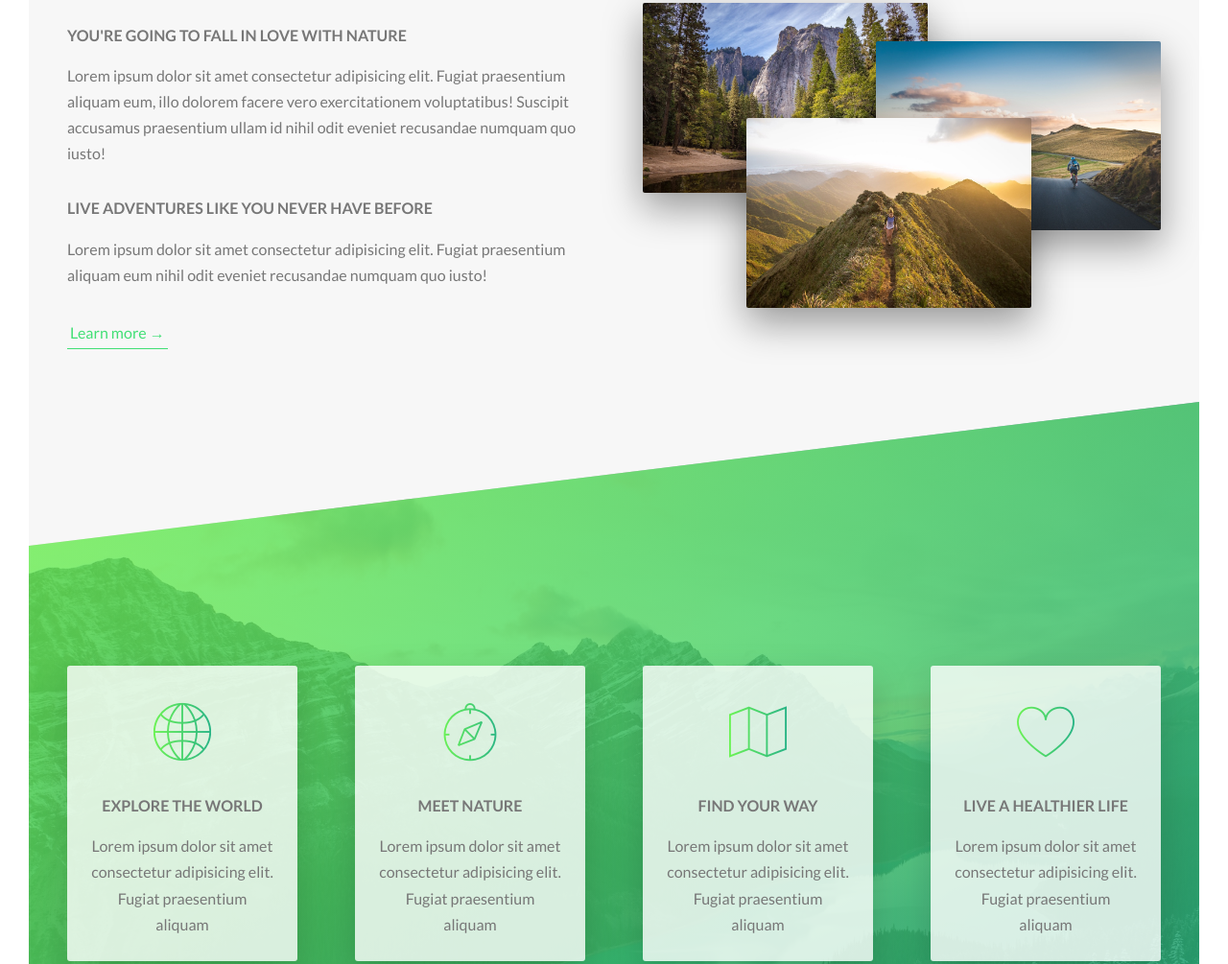
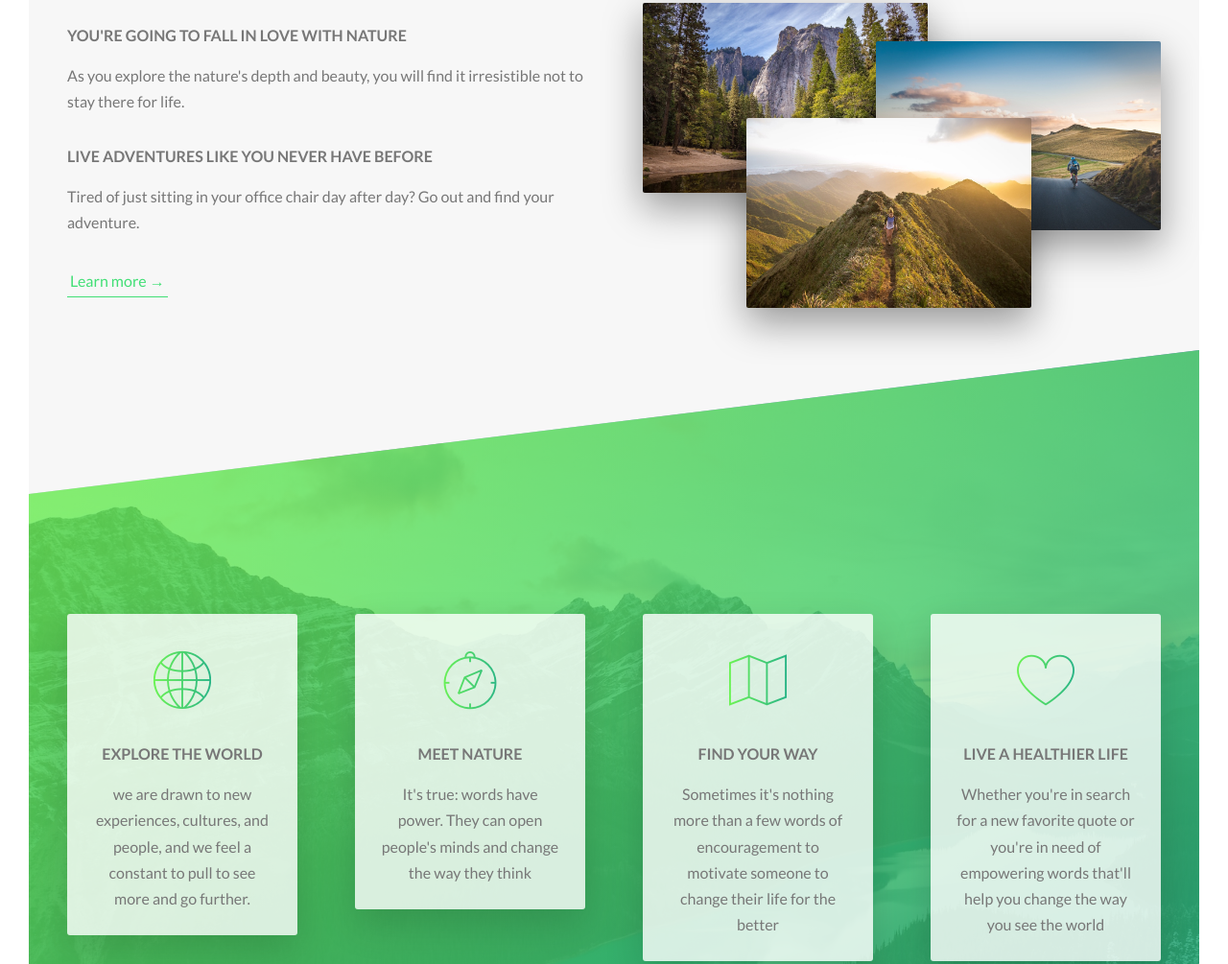
Before and after one commit to kalebWond/Natours, a website: page index.html in a window 1280 px wide. Shown: the part 997-2002 px from the top of the page at 96% size. Drawn offline with Linux system fonts and the light colour scheme.

Commit message:
change lorem ipsums

```diff
--- a/index.html
+++ b/index.html
@@ -52,10 +52,10 @@
         <div class="row">
             <div class="col-1-of-2">
                 <h3 class="heading-tertiary u-margin-bottom-small">You're going to fall in love with nature</h3>
-                <p class="paragraph">Lorem ipsum dolor sit amet consectetur adipisicing elit. Fugiat praesentium aliquam eum, illo dolorem facere vero exercitationem voluptatibus! Suscipit accusamus praesentium ullam id nihil odit eveniet recusandae numquam quo iusto!</p>
+                <p class="paragraph">As you explore the nature's depth and beauty, you will find it irresistible not to stay there for life.</p>
 
                 <h3 class="heading-tertiary u-margin-bottom-small">Live adventures like you never have before</h3>
-                <p class="paragraph">Lorem ipsum dolor sit amet consectetur adipisicing elit. Fugiat praesentium aliquam eum nihil odit eveniet recusandae numquam quo iusto!</p>
+                <p class="paragraph">Tired of just sitting in your office chair day after day? Go out and find your adventure.</p>
 
                 <a href="#" class="btn-text">Learn more &rarr;</a>
             </div>
@@ -74,28 +74,28 @@
                 <div class="feature-box">
                     <i class="feature-box__icon icon-basic-world"></i>
                     <h3 class="heading-tertiary u-margin-bottom-small">Explore the world</h3>
-                    <p class="feature-box__text">Lorem ipsum dolor sit amet consectetur adipisicing elit. Fugiat praesentium aliquam</p>
+                    <p class="feature-box__text">we are drawn to new experiences, cultures, and people, and we feel a constant to pull to see more and go further.</p>
                 </div>
             </div>
             <div class="col-1-of-4">
                 <div class="feature-box">
                     <i class="feature-box__icon icon-basic-compass"></i>
                     <h3 class="heading-tertiary u-margin-bottom-small">Meet nature</h3>
-                    <p class="feature-box__text">Lorem ipsum dolor sit amet consectetur adipisicing elit. Fugiat praesentium aliquam</p>
+                    <p class="feature-box__text">It's true: words have power. They can open people's minds and change the way they think</p>
                 </div>
             </div>
             <div class="col-1-of-4">
                 <div class="feature-box">
                     <i class="feature-box__icon icon-basic-map"></i>
                     <h3 class="heading-tertiary u-margin-bottom-small">Find your way</h3>
-                    <p class="feature-box__text">Lorem ipsum dolor sit amet consectetur adipisicing elit. Fugiat praesentium aliquam</p>
+                    <p class="feature-box__text">Sometimes it's nothing more than a few words of encouragement to motivate someone to change their life for the better</p>
                 </div>
             </div>
             <div class="col-1-of-4">
                 <div class="feature-box">
                     <i class="feature-box__icon icon-basic-heart"></i>
                     <h3 class="heading-tertiary u-margin-bottom-small">Live a healthier life</h3>
-                    <p class="feature-box__text">Lorem ipsum dolor sit amet consectetur adipisicing elit. Fugiat praesentium aliquam</p>
+                    <p class="feature-box__text">Whether you're in search for a new favorite quote or you're in need of empowering words that'll help you change the way you see the world</p>
                 </div>
             </div>
         </div>
@@ -225,7 +225,7 @@
                 <div class="story__text">
                     <h3 class="heading-tertiary u-margin-bottom-small">I had the best week ever with my family</h3>
                     <p>
-                        Lorem ipsum dolor sit amet consectetur adipisicing elit. Fugiat aliquam eum, illo dolorem facere ugiat praesentium aliquam eum, vero exercitationem voluptatibus! Suscipit accusamus praesentium ullam id nihil odit eveniet recusandae numquam quo iusto!
+                        Getting motivated is hard, especially when you're in a funk or stressed about one of the many things going on in your life.
                     </p>
                 </div>
             </div>
@@ -239,7 +239,7 @@
                 <div class="story__text">
                     <h3 class="heading-tertiary u-margin-bottom-small">Wow! My life is completely different now</h3>
                     <p>
-                        Lorem ipsum dolor sit amet consectetur adipisicing elit. Fugiat aliquam eum, illo dolorem facere ugiat praesentium aliquam eum, vero exercitationem voluptatibus! Suscipit accusamus praesentium ullam id nihil odit eveniet recusandae numquam quo iusto!
+                        Pushing yourself to follow your dreams — or let alone get out of bed in the morning — is sometimes easier said than done.
                     </p>
                 </div>
             </div>
@@ -328,41 +328,11 @@
                 <h2 class="heading-secondary u-margin-bottom-small">Start booking now</h2>
                 <h3 class="heading-tertiary u-margin-bottom-small">Important &ndash; Please read these terms before booking</h3>
                 <p class="popup__text">
-                    Lorem ipsum dolor sit amet, consectetur adipiscing elit, sed do eiusmod tempor incididunt ut labore et dolore magna aliqua. Sed sed risus pretium quam. Aliquam sem et tortor consequat id. Volutpat odio facilisis mauris sit amet massa vitae. Mi bibendum neque egestas congue. Placerat orci nulla pellentesque dignissim enim sit. Vitae semper quis lectus nulla at volutpat diam ut venenatis. Malesuada pellentesque elit eget gravida cum sociis natoque penatibus et. Proin fermentum leo vel orci porta non pulvinar neque laoreet. Gravida neque convallis a cras semper.
+                    These simple yet effective tips will help you hit the "refresh" button on your life in no time at all. Read ahead to see the best things you can do to get motivated, and get ready to be on top of the world.
                 </p>
                 <a href="#" class="btn btn--green">Book now</a>
             </div>
         </div>
     </div>
-    <!-- <section class="grid-test">
-        <div class="row">
-            <div class="col-1-of-2">col 1 of 2</div>
-            <div class="col-1-of-2">col 1 of 2</div>
-        </div>
-        <div class="row">
-            <div class="col-1-of-3">col 1 of 3</div>
-            <div class="col-1-of-3">col 1 of 3</div>
-            <div class="col-1-of-3">col 1 of 3</div>
-        </div>
-        <div class="row">
-            <div class="col-1-of-3">col 1 of 3</div>
-            <div class="col-2-of-3">col 2 of 3</div>
-        </div>
-        <div class="row">
-            <div class="col-1-of-4">col 1 of 4</div>
-            <div class="col-1-of-4">col 1 of 4</div>
-            <div class="col-1-of-4">col 1 of 4</div>
-            <div class="col-1-of-4">col 1 of 4</div>
-        </div>
-        <div class="row">
-            <div class="col-1-of-4">col 1 of 4</div>
-            <div class="col-1-of-4">col 1 of 4</div>
-            <div class="col-2-of-4">col 2 of 4</div>
-        </div>
-        <div class="row">
-            <div class="col-1-of-4">col 1 of 4</div>
-            <div class="col-3-of-4">col 3 of 4</div>
-        </div>
-    </section> -->
 </body>
 </html>
```
